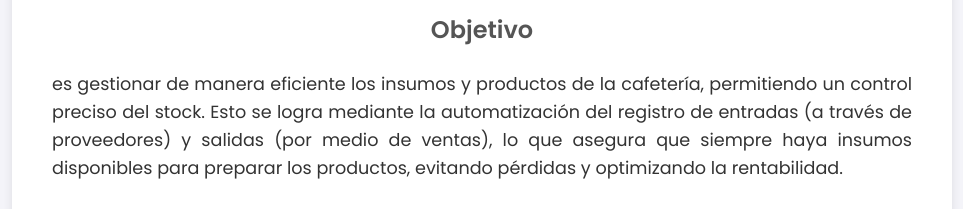
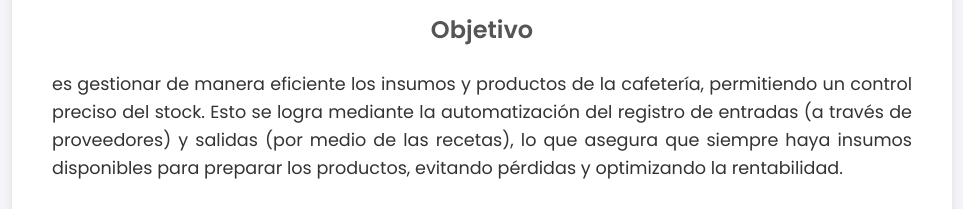
Before and after one commit to asaelitop/TISAsaelMOR, a plain HTML site: page modulos_individuales/inventario.html in a window 1280 px wide. Shown: the part 190-399 px from the top of the page, without its empty margins (158-1121 px from the left). Drawn offline with Linux system fonts and the light colour scheme.

Commit message:
ventas por recetas

```diff
--- a/modulos_individuales/inventario.html
+++ b/modulos_individuales/inventario.html
@@ -12,7 +12,7 @@
 
         <h1>Inventario</h1>
         <h2>Objetivo</h2>
-        <p>es gestionar de manera eficiente los insumos y productos de la cafetería, permitiendo un control preciso del stock. Esto se logra mediante la automatización del registro de entradas (a través de proveedores) y salidas (por medio de ventas), lo que asegura que siempre haya insumos disponibles para preparar los productos, evitando pérdidas y optimizando la rentabilidad.</p>
+        <p>es gestionar de manera eficiente los insumos y productos de la cafetería, permitiendo un control preciso del stock. Esto se logra mediante la automatización del registro de entradas (a través de proveedores) y salidas (por medio de las recetas), lo que asegura que siempre haya insumos disponibles para preparar los productos, evitando pérdidas y optimizando la rentabilidad.</p>
 
         <h2>Usuarios que ocupan el Módulo</h2>
         <ul>
```
